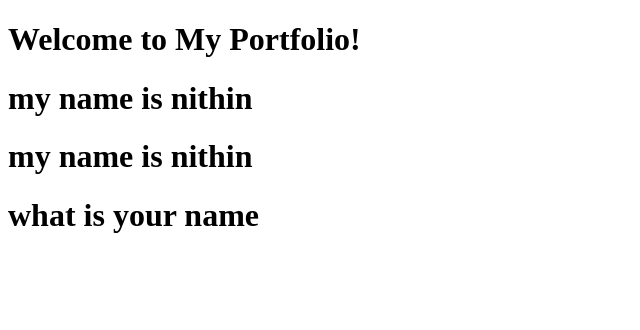
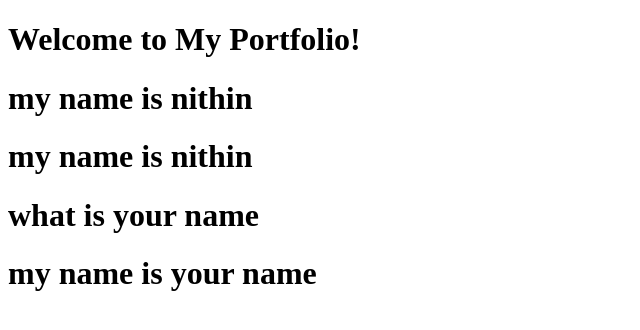
Before and after one commit to nithin282004/jenkins, a plain HTML site: page index.html in a window 1280 px wide. Shown: the whole page, without its empty margins (0-640 px from the left). Drawn offline with Linux system fonts and the light colour scheme.

Commit message:
Update index.html

```diff
--- a/index.html
+++ b/index.html
@@ -8,6 +8,7 @@
     <h1>my name is nithin</h1>
     <h1>my name is nithin</h1>
     <h1>what is your name</h1>
+    <h1>my name is your name</h1>
 
 </body>
 </html>
```
